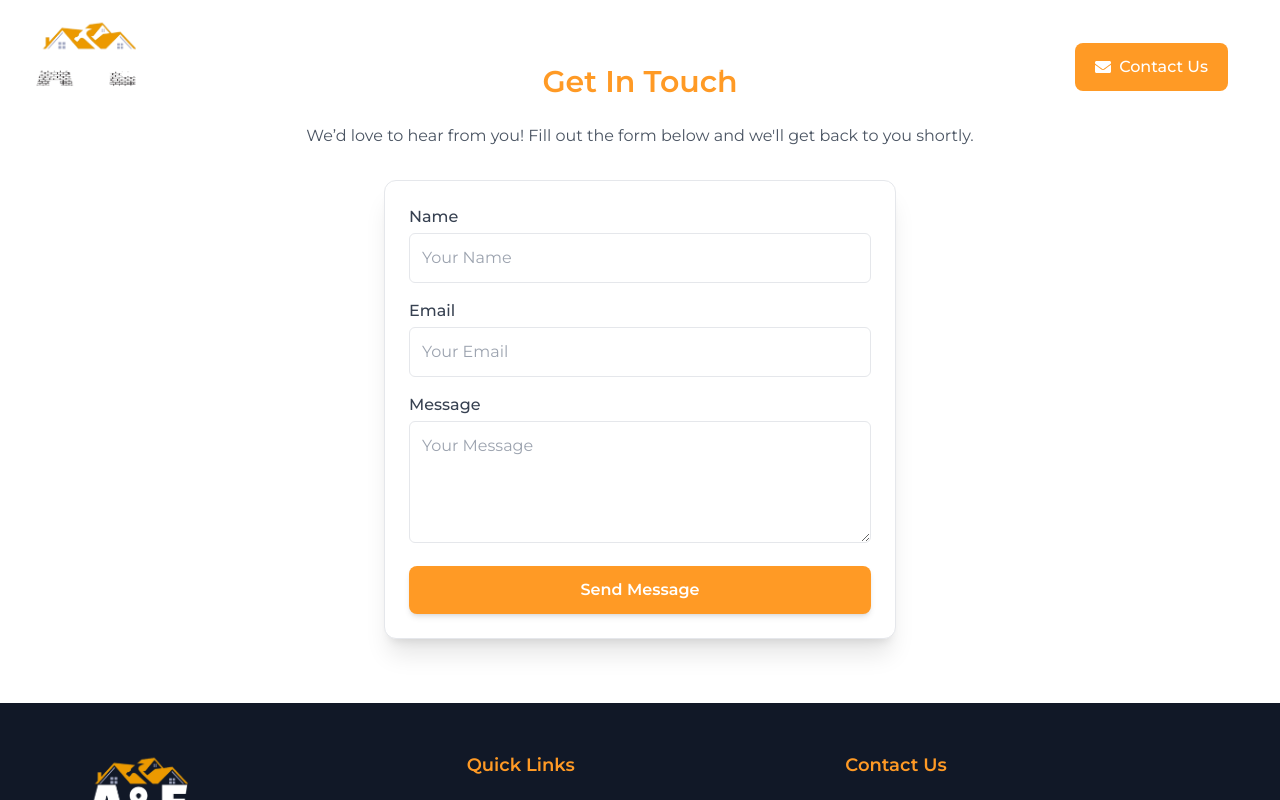
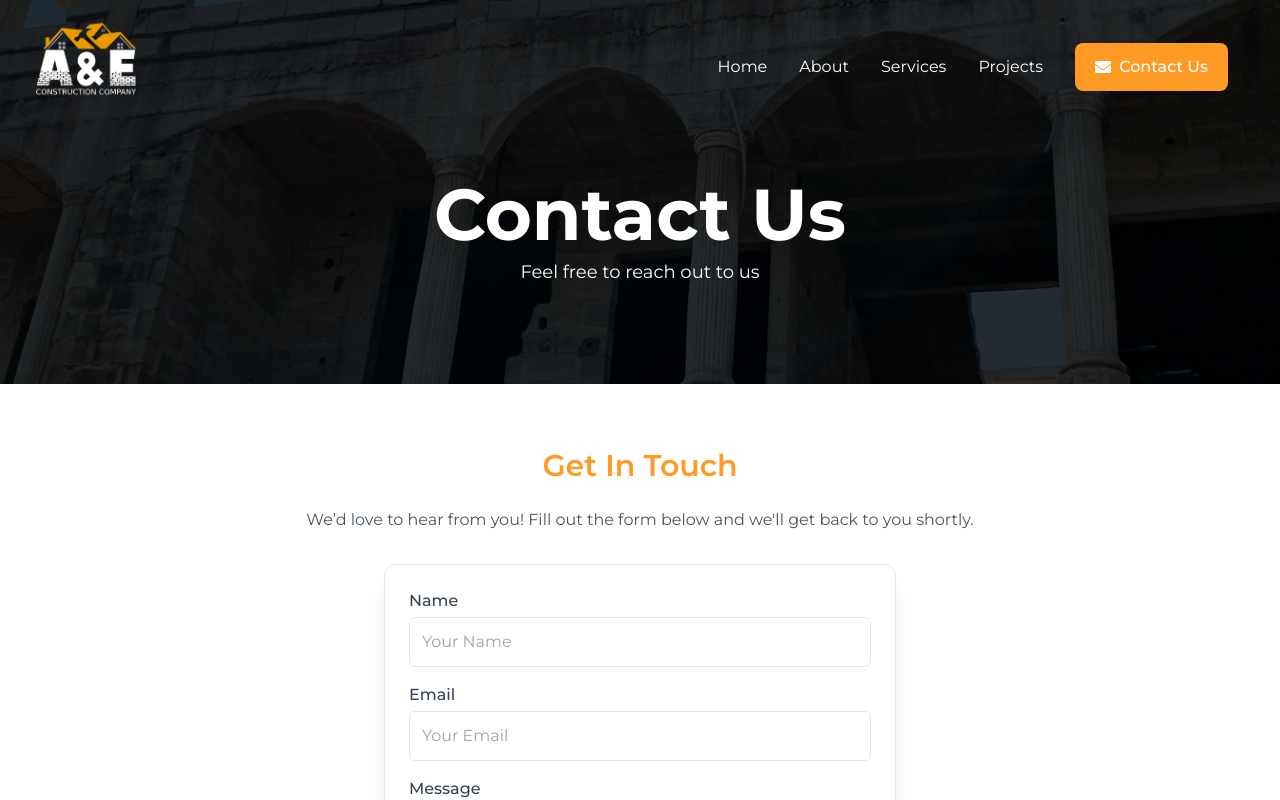
Before and after one commit to clint360/aandeconstruction, a Next.js app: page /contact-us in a window 1280 px wide. Shown: the top 800 px of the page. Built offline with nearby package versions, Linux system fonts and the light colour scheme.

Commit message:
coded the contact page

```diff
--- a/src/app/contact-us/page.tsx
+++ b/src/app/contact-us/page.tsx
@@ -1,3 +1,4 @@
+import { BreadcrumbImage } from '@/core/components/molecules/BreadcrumbImage'
 import Contact from '@/core/components/organisms/Contact'
 import Footer from '@/core/components/organisms/Footer'
 import Navbar from '@/core/components/organisms/Navbar'
@@ -7,6 +8,7 @@ function page() {
   return (
     <div>
         <Navbar />
+         <BreadcrumbImage title='Contact Us' subtitle='Feel free to reach out to us'/>
         <Contact />
         <Footer />
     </div>
```
